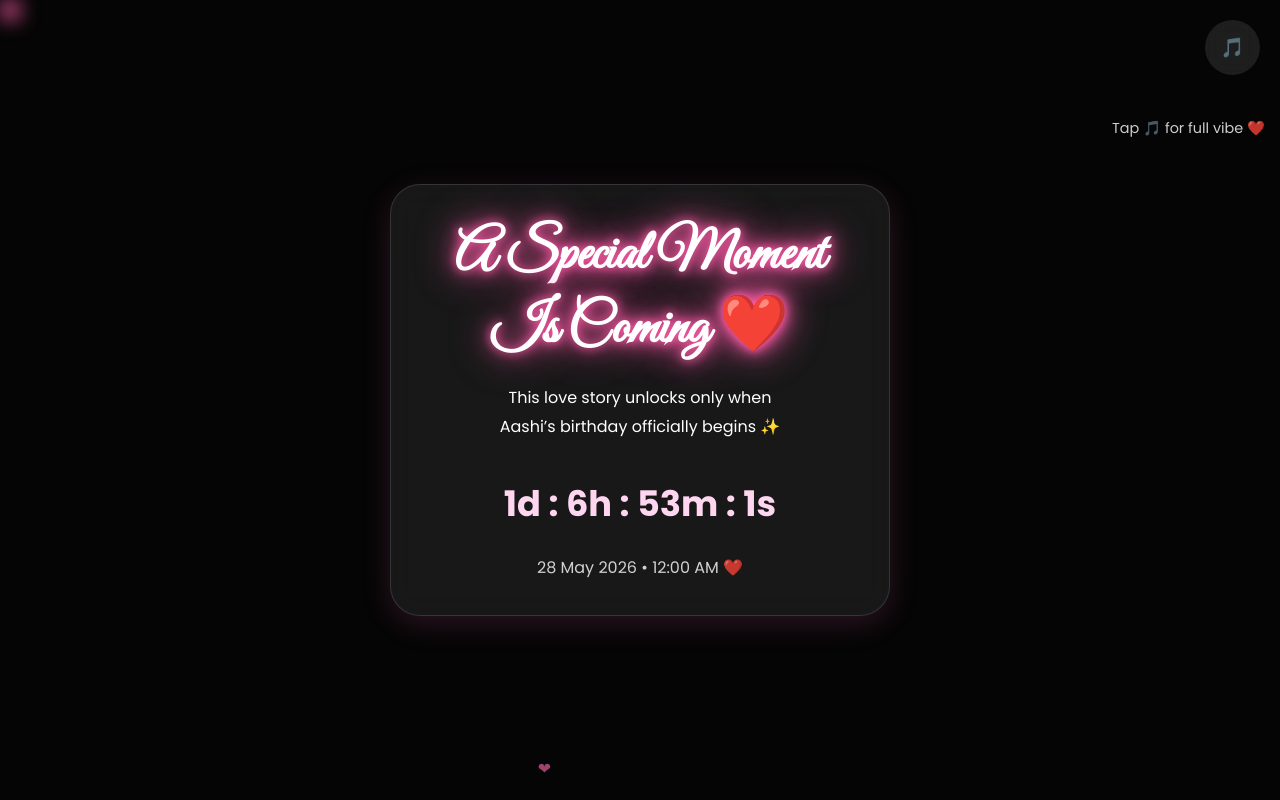
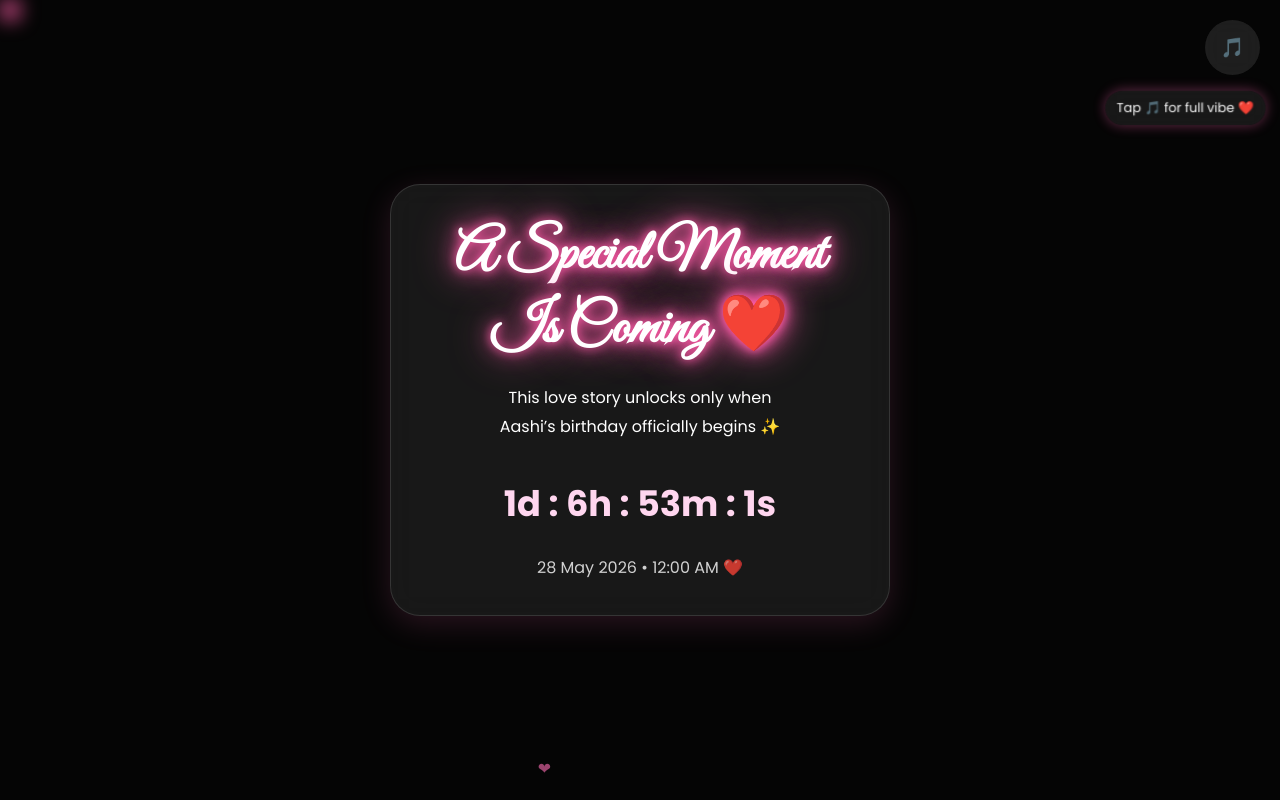
Before and after one commit to Onlyfun75863/happy-birthday-aashi, a plain HTML site: page index.html in a window 1280 px wide. Shown: the top 800 px of the page. Drawn offline with Linux system fonts and the light colour scheme.

Commit message:
Update index.html

```diff
--- a/index.html
+++ b/index.html
@@ -334,20 +334,24 @@ font-size:1.5rem;
 
 <div style="
 position:fixed;
-top:110px;
-right:15px;
-font-size:.9rem;
-opacity:.8;
-z-index:999;
-animation:fade 2s infinite;
+top:90px;
+right:10px;
+font-size:.85rem;
+padding:8px 12px;
+border-radius:20px;
+background:rgba(255,255,255,.08);
+backdrop-filter:blur(10px);
+color:white;
+z-index:9999;
 font-family:'Poppins',sans-serif;
+box-shadow:0 0 15px rgba(255,105,180,.4);
+animation:heartbeat 2s infinite;
 ">
 Tap 🎵 for full vibe ❤️
 </div>
-
-<audio id="bgMusic" loop>
+  <audio id="bgMusic" loop>
 <source src="blue.mp3" type="audio/mp3">
-</audio>
+  </audio>
 
 <!-- COUNTDOWN PAGE -->
 <section class="page active" id="countdownPage">
```
